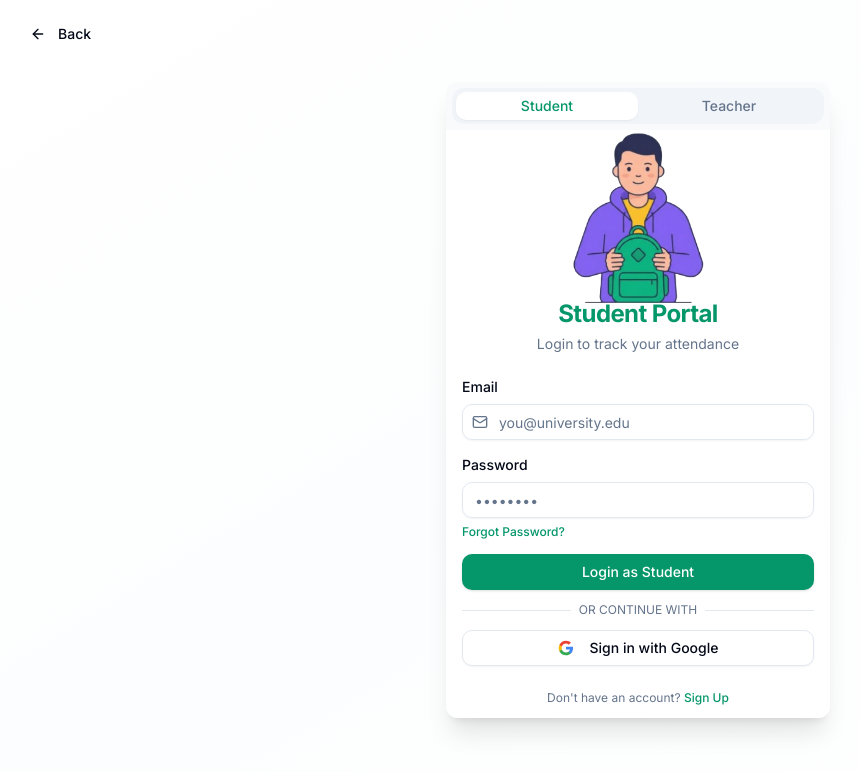
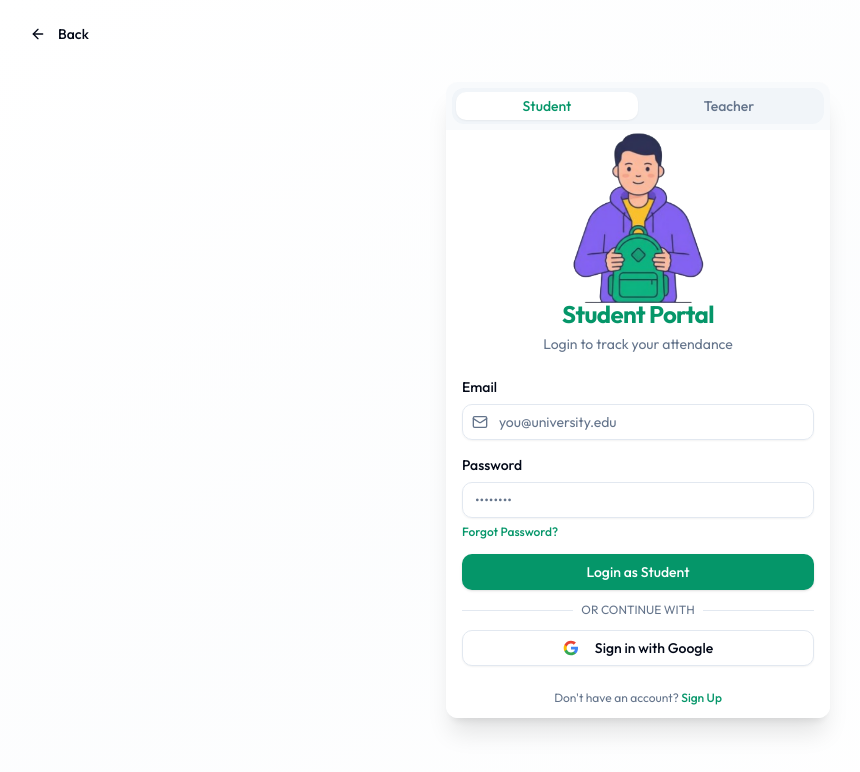
Before and after one commit to Aatif-khan01/presencetrack, a Next.js app: page /login in a window 1280 px wide. Shown: the top 772 px of the page, without its empty margins (2-862 px from the left). Built offline with nearby package versions, Linux system fonts and the light colour scheme; no server answers.

Commit message:
Replace Inter font with Outfit font in layout

```diff
--- a/app/layout.tsx
+++ b/app/layout.tsx
@@ -1,8 +1,8 @@
-import { Inter } from "next/font/google"
+import { Outfit } from "next/font/google"
 import "./globals.css"
 import { Toaster } from "@/components/ui/sonner"
 
-const inter = Inter({ subsets: ["latin"] })
+const outfit = Outfit({ subsets: ["latin"] })
 
 export const metadata = {
   title: "Presence Track - University Attendance Management",
@@ -18,7 +18,7 @@ export default function RootLayout({
   return (
     <html lang="en" suppressHydrationWarning>
       <body
-        className={`${inter.className} min-h-screen bg-background antialiased`}
+        className={`${outfit.className} min-h-screen bg-background antialiased`}
       >
         {children}
         <Toaster position="top-right" richColors />
```
